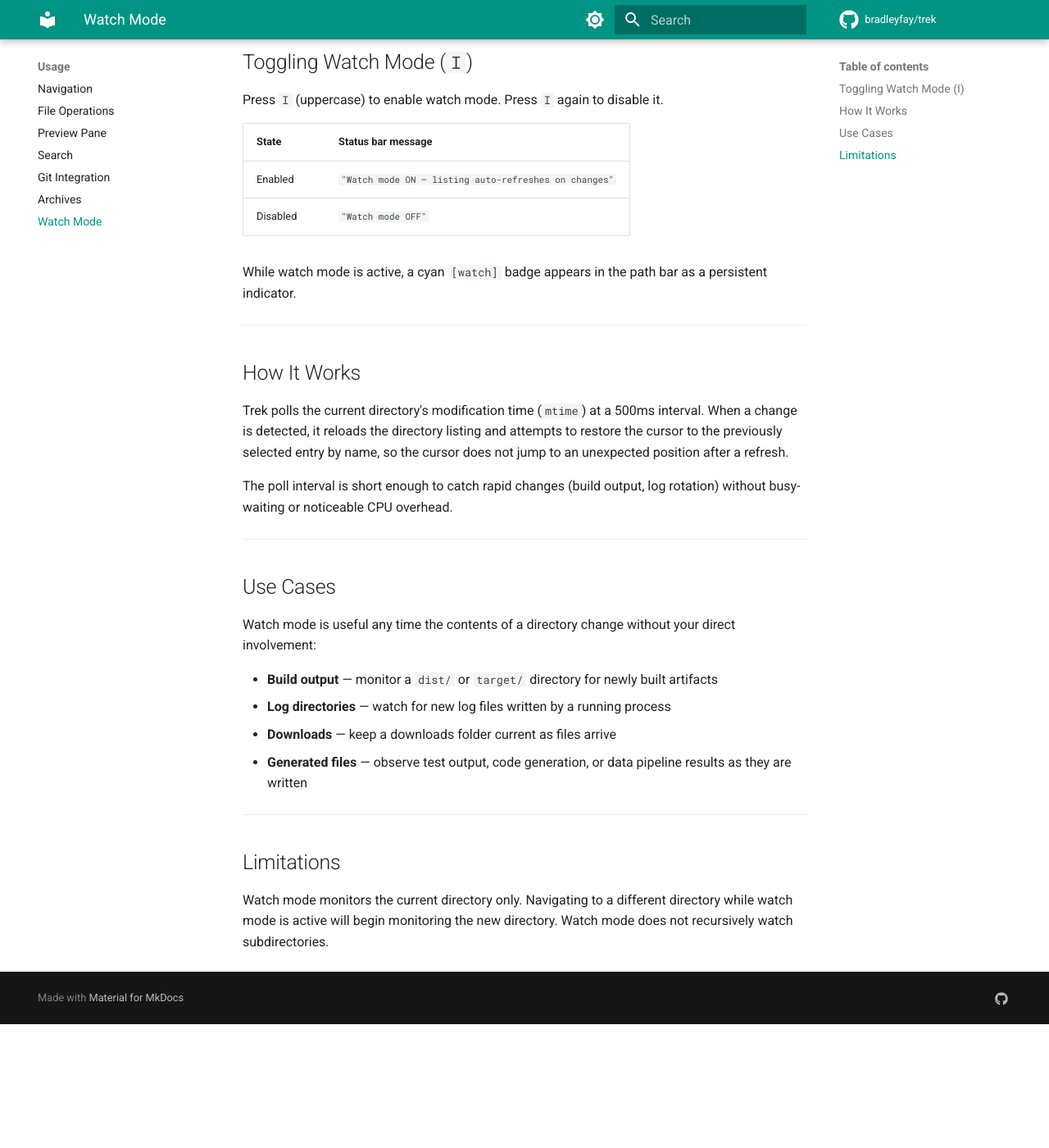
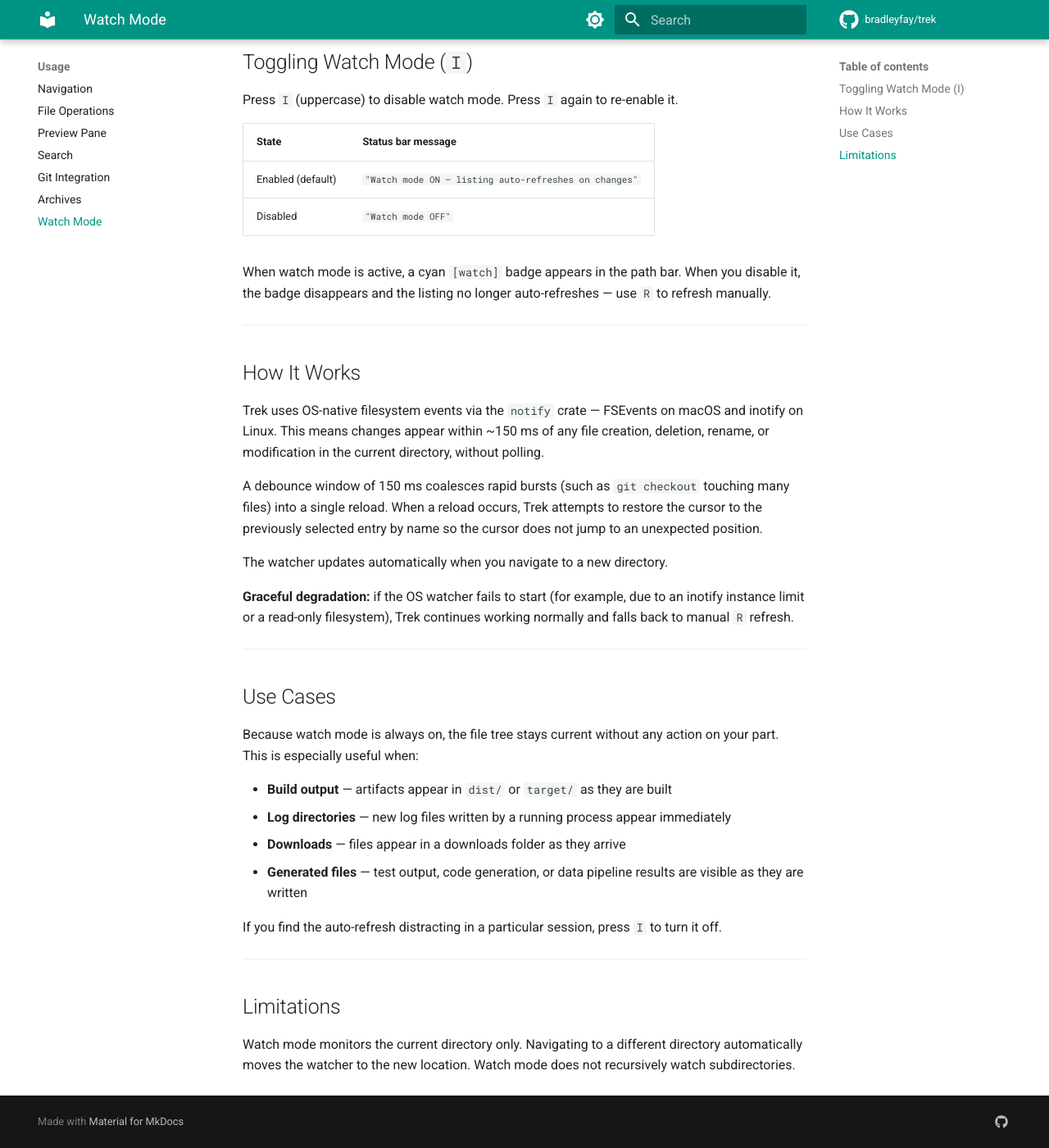
Before and after one commit to bradleyfay/trek, an MkDocs documentation site: the page built from docs/usage/watch-mode.md, in a window 1280 px wide and 1400 px high, scrolled down 287 px. Shown: the whole window at 82% size. Built offline with MkDocs 1.6.1 and Material for MkDocs 9.7.7, drawn with Linux system fonts in a browser that asks for light colours; comment, search, counter and statistics services are not loaded; before the commit the page ends 1536 px from its top, so only the background shows below that; some of the changed text lies outside the part shown.

Commit message:
docs(nav): update watch mode docs for always-on watcher (v0.51.0)
Watch mode is now on by default; I toggles it off. Update usage guide
and keybindings reference to reflect the new default and OS-native
event backend (FSEvents/inotify, 150ms debounce).

Co-Authored-By: Claude Sonnet 4.6 <noreply@anthropic.com>

```diff
--- a/docs/usage/watch-mode.md
+++ b/docs/usage/watch-mode.md
@@ -1,41 +1,47 @@
 # Watch Mode
 
-Watch mode keeps the Trek file listing current without manual refreshes. When active, Trek detects changes to the current directory and reloads automatically.
+Trek automatically watches the current directory for filesystem changes and refreshes the listing within ~150 ms — no configuration required. Watch mode is always on by default.
 
 ---
 
 ## Toggling Watch Mode (`I`)
 
-Press `I` (uppercase) to enable watch mode. Press `I` again to disable it.
+Press `I` (uppercase) to disable watch mode. Press `I` again to re-enable it.
 
 | State | Status bar message |
 |-------|--------------------|
-| Enabled | `"Watch mode ON — listing auto-refreshes on changes"` |
+| Enabled (default) | `"Watch mode ON — listing auto-refreshes on changes"` |
 | Disabled | `"Watch mode OFF"` |
 
-While watch mode is active, a cyan `[watch]` badge appears in the path bar as a persistent indicator.
+When watch mode is active, a cyan `[watch]` badge appears in the path bar. When you disable it, the badge disappears and the listing no longer auto-refreshes — use `R` to refresh manually.
 
 ---
 
 ## How It Works
 
-Trek polls the current directory's modification time (`mtime`) at a 500ms interval. When a change is detected, it reloads the directory listing and attempts to restore the cursor to the previously selected entry by name, so the cursor does not jump to an unexpected position after a refresh.
+Trek uses OS-native filesystem events via the `notify` crate — FSEvents on macOS and inotify on Linux. This means changes appear within ~150 ms of any file creation, deletion, rename, or modification in the current directory, without polling.
 
-The poll interval is short enough to catch rapid changes (build output, log rotation) without busy-waiting or noticeable CPU overhead.
+A debounce window of 150 ms coalesces rapid bursts (such as `git checkout` touching many files) into a single reload. When a reload occurs, Trek attempts to restore the cursor to the previously selected entry by name so the cursor does not jump to an unexpected position.
+
+The watcher updates automatically when you navigate to a new directory.
+
+**Graceful degradation:** if the OS watcher fails to start (for example, due to an inotify instance limit or a read-only filesystem), Trek continues working normally and falls back to manual `R` refresh.
 
 ---
 
 ## Use Cases
 
-Watch mode is useful any time the contents of a directory change without your direct involvement:
+Because watch mode is always on, the file tree stays current without any action on your part. This is especially useful when:
 
-- **Build output** — monitor a `dist/` or `target/` directory for newly built artifacts
-- **Log directories** — watch for new log files written by a running process
-- **Downloads** — keep a downloads folder current as files arrive
-- **Generated files** — observe test output, code generation, or data pipeline results as they are written
+- **Build output** — artifacts appear in `dist/` or `target/` as they are built
+- **Log directories** — new log files written by a running process appear immediately
+- **Downloads** — files appear in a downloads folder as they arrive
+- **Generated files** — test output, code generation, or data pipeline results are visible as they are written
+
+If you find the auto-refresh distracting in a particular session, press `I` to turn it off.
 
 ---
 
 ## Limitations
 
-Watch mode monitors the current directory only. Navigating to a different directory while watch mode is active will begin monitoring the new directory. Watch mode does not recursively watch subdirectories.
+Watch mode monitors the current directory only. Navigating to a different directory automatically moves the watcher to the new location. Watch mode does not recursively watch subdirectories.
```
Also changed, not shown: docs/reference/keybindings.md (+2 -2 lines).
